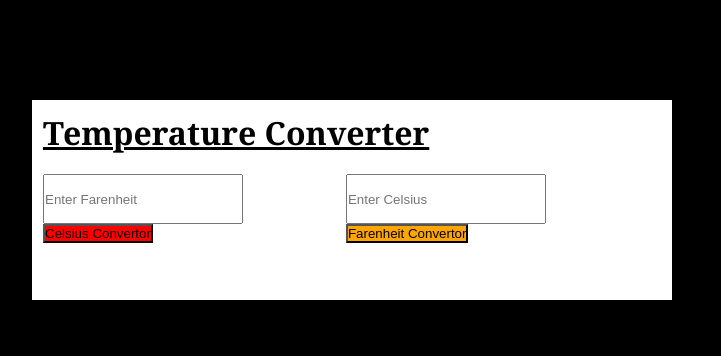
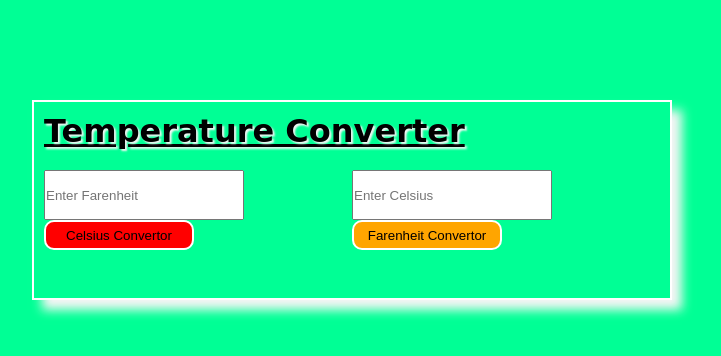
Before and after one commit to sindilekula/Temperature-Convertor, a plain HTML site: page index.html in a window 1280 px wide. Shown: the whole page, without its empty margins (68-789 px from the left). Drawn offline with Linux system fonts and the light colour scheme.

Commit message:
css styling added

```diff
--- a/styles.css
+++ b/styles.css
@@ -5,22 +5,25 @@
 }
 
 body {
-    background-color: black;
+    background-color: rgb(0, 255, 149);
+    font-family: Arial, Helvetica, sans-serif;
 }
 
 .container {
     margin: 100px;
     padding: 10px;
-    border: solid 1px white;
+    border: solid 2px white;
     box-shadow: white;
     height: 200px;
     width: 50%;
-    background-color: white;
+    background-color: rgb(0, 255, 149);
+    box-shadow: 10px 10px 10px whitesmoke;
 }
 
 h1 {
     margin-bottom: 20px;
-    font-family: Cambria, Cochin, Georgia, Times, 'Times New Roman', serif;
+    font-family: cursive;
+    text-shadow: 2px 2px 2px whitesmoke;
     text-decoration: underline;
 }
 
@@ -36,10 +39,29 @@ input {
 
 button.fConvertor {
     background-color: orange;
+    width: 150px;
+    height: 30px;
+    border-radius: 10px;
+    border: solid 2px white;
+}
+
+button.fConvertor:hover {
+    background-color: black;
+    color: white;
 }
 
 button.cConvertor {
     background-color: red;
+    width: 150px;
+    height: 30px;
+    border-radius: 10px;
+    border: solid 2px white;
+}
+
+
+button.cConvertor:hover {
+    background-color: white;
+    color: black;
 }
 
 @media screen and (max-width: 820px) {
```
